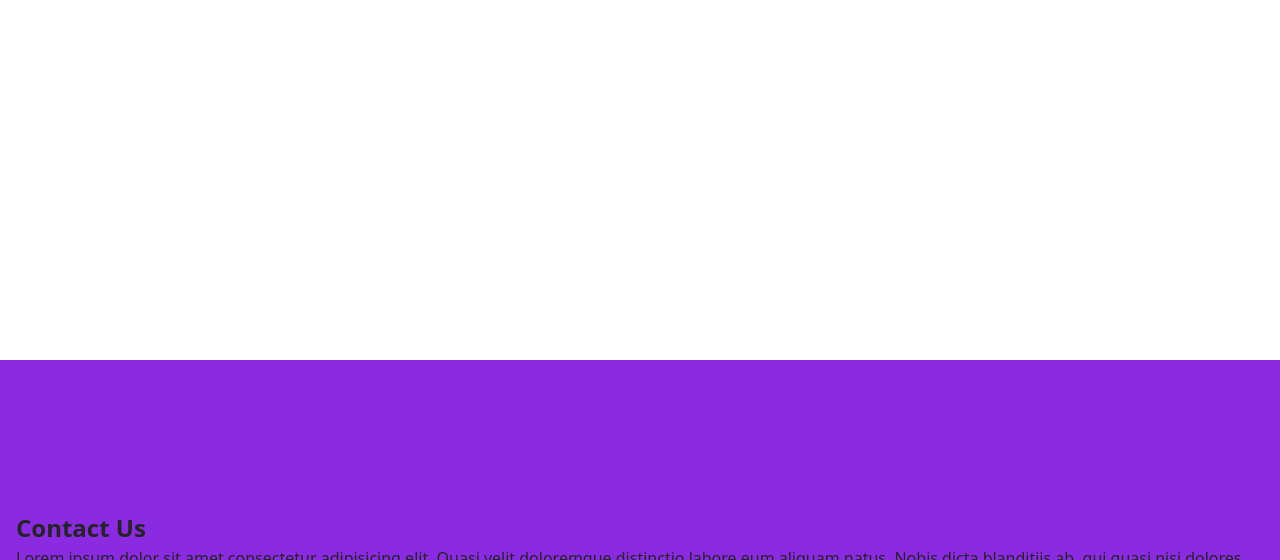
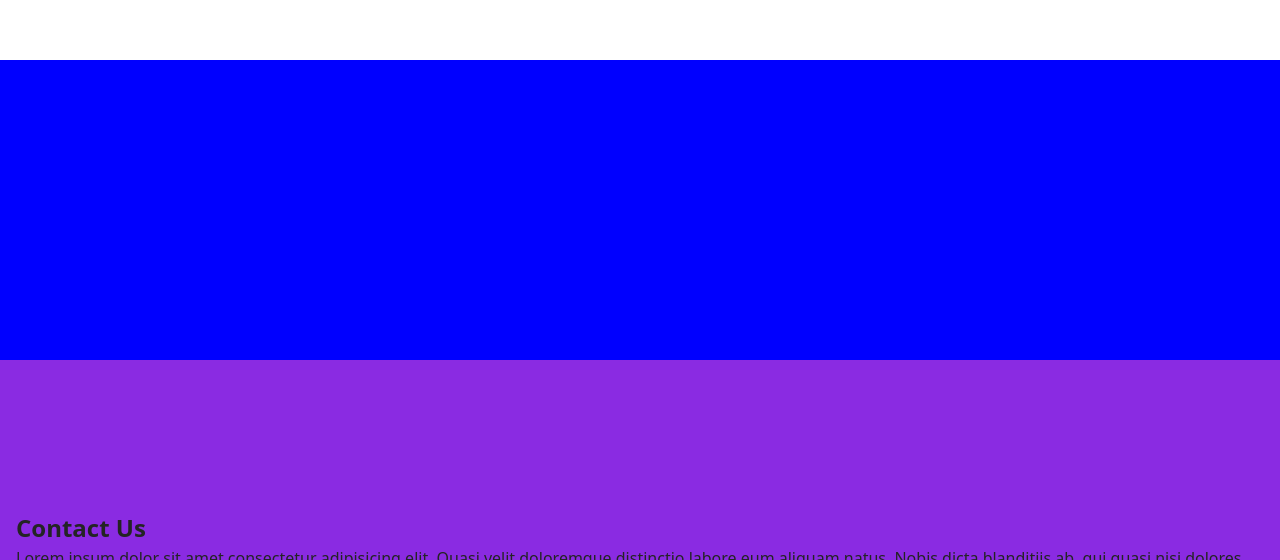
Before and after one commit to ValerieLeonidova/group-17-18, a website built with Vite: page src/index.html in a window 1280 px wide. Shown: the part 678-1238 px from the top of the page. Built offline with nearby package versions, Linux system fonts and the light colour scheme.

Commit message:
portfolio

```diff
--- a/src/css/portfolio.css
+++ b/src/css/portfolio.css
@@ -0,0 +1,3 @@
+.portfolio {
+  background-color: blue;
+}
--- a/src/partials/portfolio.html
+++ b/src/partials/portfolio.html
@@ -1,4 +1,4 @@
-<section class="section">
+<section class="section portfolio">
     <div class="container">
 
     </div>
```
